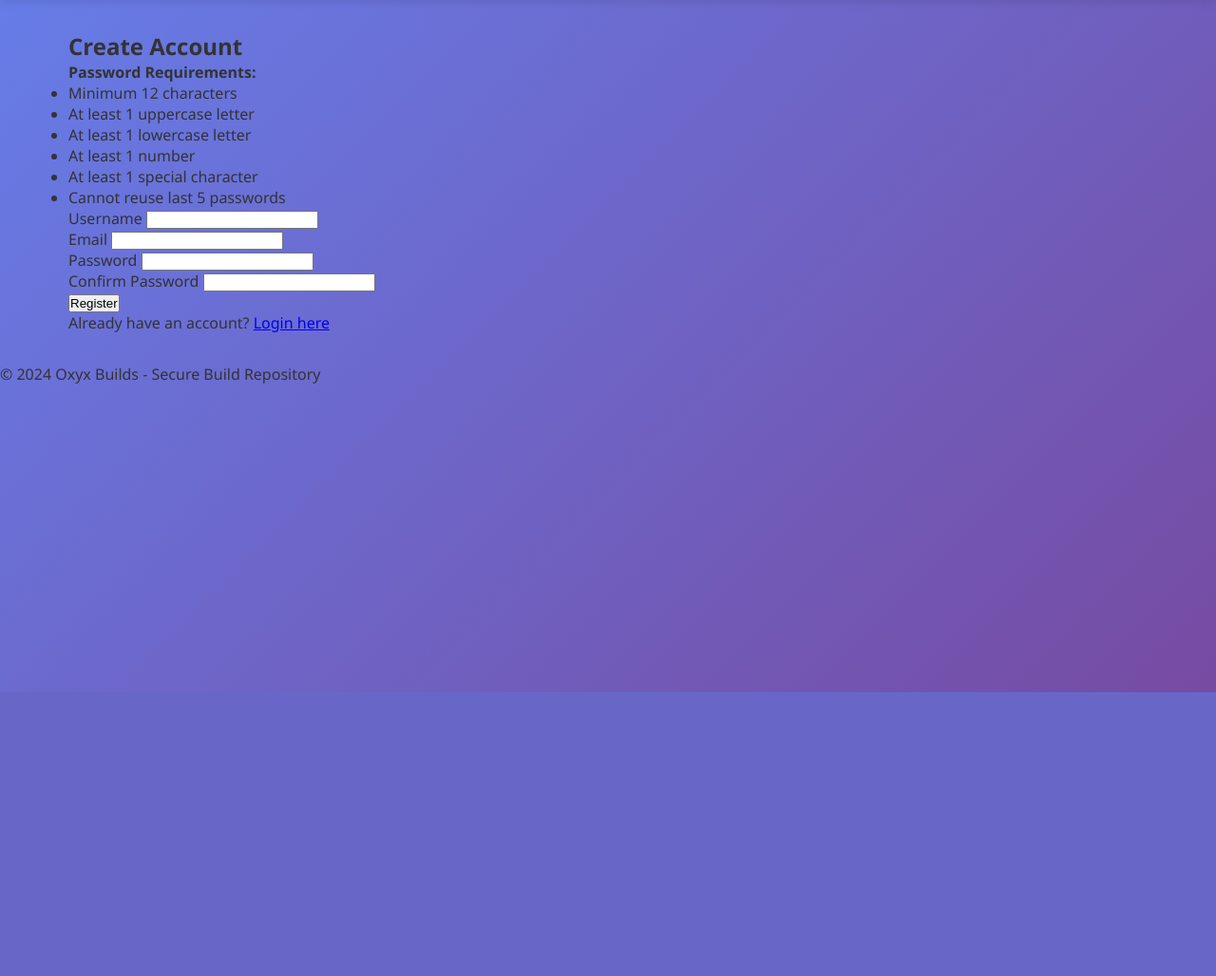
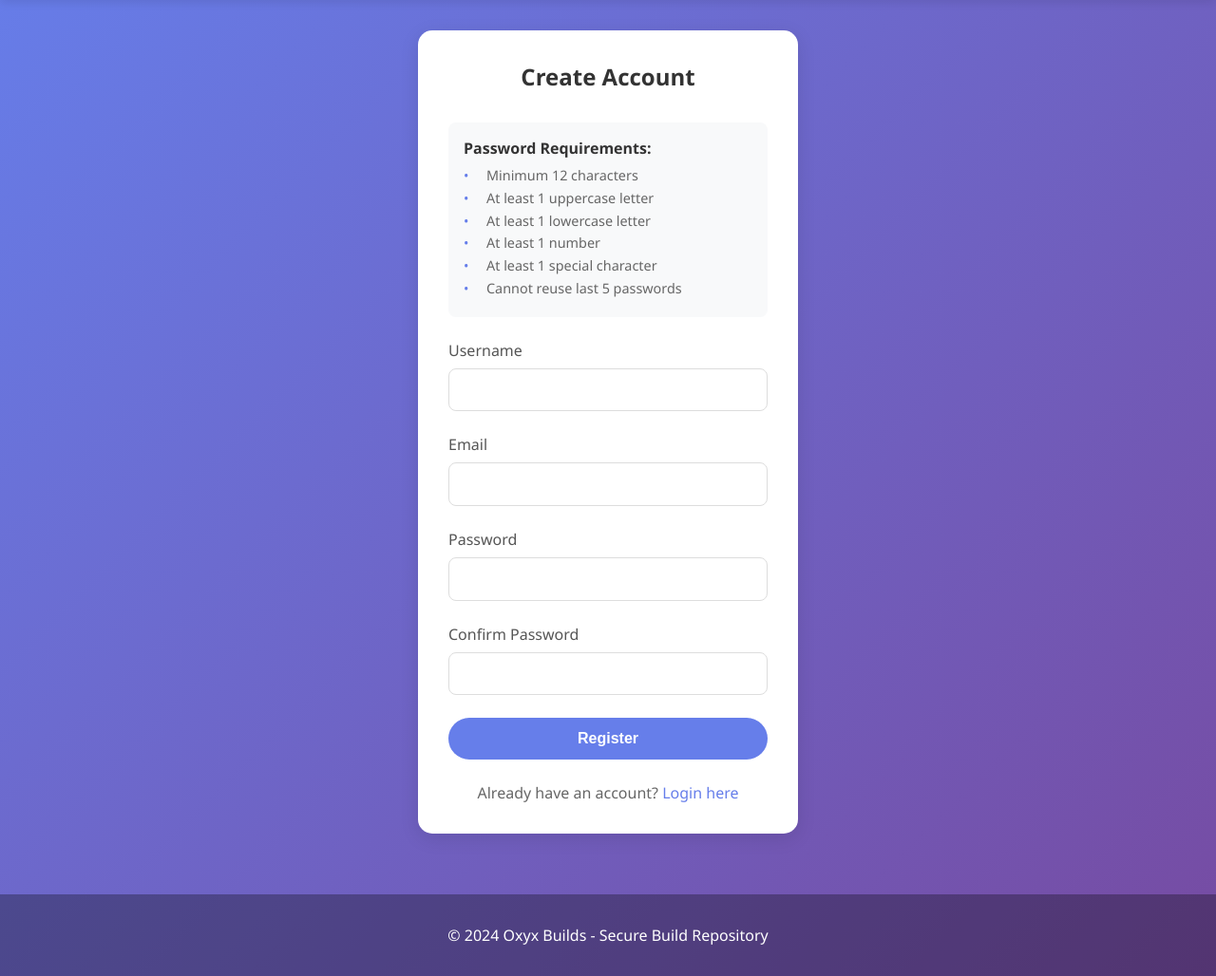
Before and after one commit to johsua092-ui/oxyx-market, a Flask app: page /register in a window 1280 px wide. Shown: the part 71-1099 px from the top of the page at 95% size. Before the commit the page ends 800 px from the top, so only its background shows below. Run offline with Flask 3, Linux system fonts and the light colour scheme.

Commit message:
Update style.css

```diff
--- a/static/css/style.css
+++ b/static/css/style.css
@@ -72,3 +72,320 @@ body {
 .alert-error {
     background: #f8d7da;
     color: #721c24;
+    border: 1px solid #f5c6cb;
+}
+
+.alert-info {
+    background: #d1ecf1;
+    color: #0c5460;
+    border: 1px solid #bee5eb;
+}
+
+.btn {
+    display: inline-block;
+    padding: 0.8rem 1.5rem;
+    border-radius: 50px;
+    text-decoration: none;
+    font-weight: 600;
+    transition: transform 0.3s, box-shadow 0.3s;
+    border: none;
+    cursor: pointer;
+    font-size: 1rem;
+}
+
+.btn-primary {
+    background: #667eea;
+    color: white;
+}
+
+.btn-secondary {
+    background: transparent;
+    color: #667eea;
+    border: 2px solid #667eea;
+}
+
+.btn-danger {
+    background: #e74c3c;
+    color: white;
+}
+
+.btn-block {
+    display: block;
+    width: 100%;
+}
+
+.btn:hover {
+    transform: translateY(-2px);
+    box-shadow: 0 5px 20px rgba(0,0,0,0.2);
+}
+
+.hero {
+    text-align: center;
+    padding: 4rem 0;
+    color: white;
+}
+
+.hero h1 {
+    font-size: 3rem;
+    margin-bottom: 1rem;
+}
+
+.hero p {
+    font-size: 1.2rem;
+    margin-bottom: 2rem;
+    opacity: 0.9;
+}
+
+.hero-buttons {
+    display: flex;
+    gap: 1rem;
+    justify-content: center;
+}
+
+.features {
+    display: grid;
+    grid-template-columns: repeat(auto-fit, minmax(300px, 1fr));
+    gap: 2rem;
+    margin: 3rem 0;
+}
+
+.feature-card {
+    background: white;
+    padding: 2rem;
+    border-radius: 15px;
+    box-shadow: 0 5px 20px rgba(0,0,0,0.1);
+    text-align: center;
+}
+
+.feature-card h3 {
+    margin-bottom: 1rem;
+    color: #333;
+}
+
+.feature-card p {
+    color: #666;
+    line-height: 1.6;
+}
+
+.auth-container {
+    max-width: 400px;
+    margin: 2rem auto;
+    background: white;
+    padding: 2rem;
+    border-radius: 15px;
+    box-shadow: 0 5px 20px rgba(0,0,0,0.1);
+}
+
+.auth-container h2 {
+    text-align: center;
+    margin-bottom: 2rem;
+    color: #333;
+}
+
+.auth-form .form-group {
+    margin-bottom: 1.5rem;
+}
+
+.auth-form label {
+    display: block;
+    margin-bottom: 0.5rem;
+    color: #555;
+    font-weight: 500;
+}
+
+.auth-form input {
+    width: 100%;
+    padding: 0.8rem;
+    border: 1px solid #ddd;
+    border-radius: 8px;
+    font-size: 1rem;
+}
+
+.auth-form input:focus {
+    outline: none;
+    border-color: #667eea;
+}
+
+.auth-link {
+    text-align: center;
+    margin-top: 1.5rem;
+    color: #666;
+}
+
+.auth-link a {
+    color: #667eea;
+    text-decoration: none;
+}
+
+.password-requirements {
+    background: #f8f9fa;
+    padding: 1rem;
+    border-radius: 8px;
+    margin-bottom: 1.5rem;
+}
+
+.password-requirements h4 {
+    margin-bottom: 0.5rem;
+    color: #333;
+}
+
+.password-requirements ul {
+    list-style: none;
+    padding-left: 0;
+}
+
+.password-requirements li {
+    color: #666;
+    font-size: 0.9rem;
+    margin-bottom: 0.3rem;
+    padding-left: 1.5rem;
+    position: relative;
+}
+
+.password-requirements li:before {
+    content: "•";
+    color: #667eea;
+    position: absolute;
+    left: 0;
+}
+
+.dashboard {
+    background: white;
+    border-radius: 15px;
+    padding: 2rem;
+    box-shadow: 0 5px 20px rgba(0,0,0,0.1);
+}
+
+.dashboard h1 {
+    margin-bottom: 2rem;
+    color: #333;
+}
+
+.dashboard-grid {
+    display: grid;
+    grid-template-columns: repeat(auto-fit, minmax(300px, 1fr));
+    gap: 2rem;
+}
+
+.dashboard-card {
+    background: #f8f9fa;
+    padding: 1.5rem;
+    border-radius: 10px;
+}
+
+.dashboard-card h3 {
+    margin-bottom: 1rem;
+    color: #333;
+}
+
+.dashboard-card p {
+    color: #666;
+    margin-bottom: 0.5rem;
+}
+
+.admin-dashboard, .staff-dashboard {
+    background: white;
+    border-radius: 15px;
+    padding: 2rem;
+    box-shadow: 0 5px 20px rgba(0,0,0,0.1);
+}
+
+.stats-grid {
+    display: grid;
+    grid-template-columns: repeat(auto-fit, minmax(200px, 1fr));
+    gap: 1.5rem;
+    margin: 2rem 0;
+}
+
+.stat-card {
+    background: #f8f9fa;
+    padding: 1.5rem;
+    border-radius: 10px;
+    text-align: center;
+}
+
+.stat-card h3 {
+    color: #666;
+    font-size: 1rem;
+    margin-bottom: 0.5rem;
+}
+
+.stat-value {
+    font-size: 2rem;
+    font-weight: bold;
+    color: #667eea;
+}
+
+.admin-section {
+    margin: 2rem 0;
+    padding: 1.5rem;
+    background: #f8f9fa;
+    border-radius: 10px;
+}
+
+.admin-section h2 {
+    margin-bottom: 1.5rem;
+    color: #333;
+}
+
+.admin-table {
+    width: 100%;
+    border-collapse: collapse;
+}
+
+.admin-table th {
+    text-align: left;
+    padding: 1rem;
+    background: #e9ecef;
+    color: #333;
+}
+
+.admin-table td {
+    padding: 1rem;
+    border-bottom: 1px solid #dee2e6;
+    color: #666;
+}
+
+.admin-table tr:hover td {
+    background: #f1f3f5;
+}
+
+.blacklist-form {
+    display: flex;
+    gap: 1rem;
+    margin-top: 1rem;
+}
+
+.blacklist-form input {
+    flex: 1;
+    padding: 0.8rem;
+    border: 1px solid #ddd;
+    border-radius: 8px;
+}
+
+.footer {
+    background: rgba(0,0,0,0.3);
+    color: white;
+    text-align: center;
+    padding: 2rem;
+    margin-top: 4rem;
+}
+
+@media (max-width: 768px) {
+    .nav-container {
+        flex-direction: column;
+        gap: 1rem;
+    }
+
+    .nav-links a {
+        margin: 0 0.5rem;
+    }
+
+    .hero h1 {
+        font-size: 2rem;
+    }
+
+    .blacklist-form {
+        flex-direction: column;
+    }
+}
```
